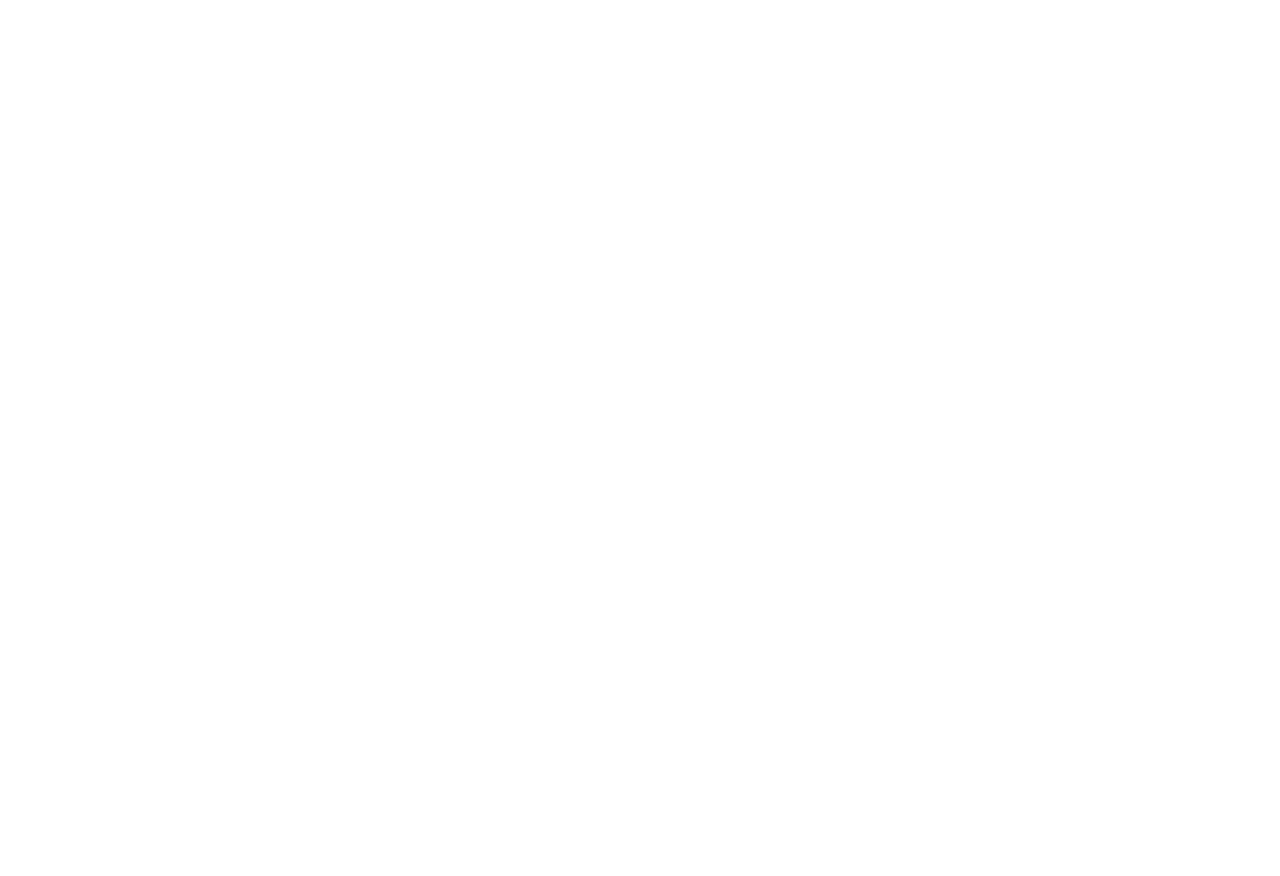
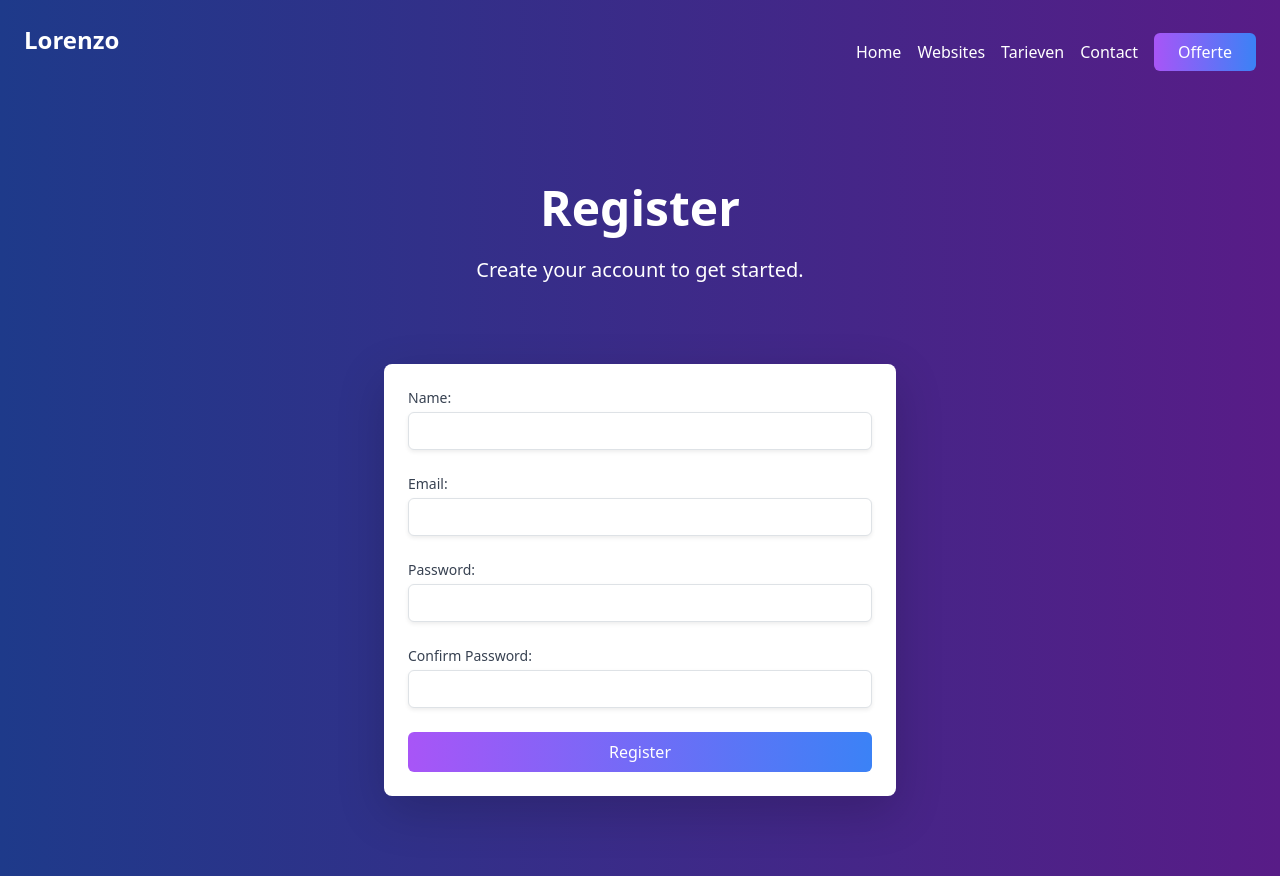
Before and after one commit to LorenzovandenDungen/Examenportfolio_versiebeheer3, a Vue app: page /register in a window 1280 px wide. Before the commit this address had no page. Before the commit the page ends 800 px from the top, so only its background shows below. Built offline with nearby package versions, Linux system fonts and the light colour scheme.

Commit message:
Refactor router to add protected routes and implement authentication guard

```diff
--- a/src/router/index.js
+++ b/src/router/index.js
@@ -7,7 +7,10 @@
 import PaymentView from '@/views/PaymentView.vue'
 import UserDashboard from '@/views/UserDashboard.vue'
 import LoginView from '@/views/LoginView.vue'
+import RegisterView from '@/views/RegisterView.vue' // Optioneel
+import NotFound from '@/views/NotFound.vue' // Zorg ervoor dat deze bestaat
 import { useAuthStore } from '@/stores/auth'
+import { getActivePinia } from 'pinia'
 
 const routes = [
   { path: '/', name: 'home', component: HomeView },
@@ -16,8 +19,18 @@
   { path: '/contact', name: 'contact', component: ContactView },
   { path: '/websites', name: 'websites', component: WebsitesView },
   { path: '/betalen', name: 'betalen', component: PaymentView },
-  { path: '/dashboard', name: 'dashboard', component: UserDashboard },
-  { path: '/login', name: 'login', component: LoginView }
+
+  // Beschermde route met meta property
+  {
+    path: '/dashboard',
+    name: 'dashboard',
+    component: UserDashboard,
+    meta: { requiresAuth: true }
+  },
+
+  { path: '/login', name: 'login', component: LoginView },
+  { path: '/register', name: 'register', component: RegisterView }, // Optioneel
+  { path: '/:pathMatch(.*)*', name: 'NotFound', component: NotFound }
 ]
 
 const router = createRouter({
@@ -25,4 +38,16 @@
   routes
 })
 
+// Router Guard voor Authenticatie
+router.beforeEach((to, from, next) => {
+  const pinia = getActivePinia()
+  const auth = useAuthStore()
+
+  if (to.meta.requiresAuth && !auth.token) {
+    next({ name: 'login', query: { redirect: to.fullPath } })
+  } else {
+    next()
+  }
+})
+
 export default router
--- a/src/stores/auth.js
+++ b/src/stores/auth.js
@@ -10,35 +10,27 @@
     }),
     actions: {
       async register(data) {
-      try {
-        const response = await api.post('/register', data);
-        this.token = response.data.access_token;
-        localStorage.setItem('access_token', this.token);
-      } catch (error) {
-        throw error;
+        const response = await api.post('/register', data)
+        this.token = response.data.access_token
+        localStorage.setItem('access_token', this.token)
+        this.user = response.data.user
+      },
+      async login(data) {
+        const response = await api.post('/login', data)
+        this.token = response.data.access_token
+        localStorage.setItem('access_token', this.token)
+        this.user = response.data.user
+      },
+      logout() {
+        this.user = null
+        this.token = ''
+        localStorage.removeItem('access_token')
+      },
+      async fetchUser() {
+        if (this.token) {
+          const response = await api.get('/user')
+          this.user = response.data
+        }
       }
     },
-    async login(data) {
-      try {
-        const response = await api.post('/login', data);
-        this.token = response.data.access_token;
-        localStorage.setItem('access_token', this.token);
-      } catch (error) {
-        throw error;
-      }
-    },
-    async fetchUser() {
-      try {
-        const response = await api.get('/user');
-        this.user = response.data;
-      } catch (error) {
-        console.error(error);
-      }
-    },
-    logout() {
-      this.user = null;
-      this.token = '';
-      localStorage.removeItem('access_token');
-    },
-  },
-});
+  })
--- /dev/null
+++ b/src/views/NotFound.vue
@@ -0,0 +1,20 @@
+<template>
+    <div class="not-found">
+      <h1>404 - Pagina Niet Gevonden</h1>
+      <p>Sorry, de pagina die je zoekt bestaat niet.</p>
+      <router-link to="/">Ga terug naar Home</router-link>
+    </div>
+  </template>
+
+  <script>
+  export default {
+    name: 'NotFound',
+  }
+  </script>
+
+  <style scoped>
+  .not-found {
+    text-align: center;
+    margin-top: 50px;
+  }
+  </style>
--- /dev/null
+++ b/src/views/RegisterView.vue
@@ -0,0 +1,123 @@
+<template>
+    <div class="bg-gradient-to-r from-blue-900 to-purple-900 min-h-screen text-white">
+      <Header /> <!-- Voeg hier de header component toe -->
+      <main class="flex flex-col items-center py-20 px-4 sm:px-8 lg:px-16">
+        <section class="text-center mb-12">
+          <h1 class="text-4xl sm:text-5xl font-bold mb-4">Register</h1>
+          <p class="text-lg sm:text-xl mb-8">
+            Create your account to get started.
+          </p>
+        </section>
+        <section class="bg-white text-black p-6 rounded-lg shadow-lg w-full max-w-lg">
+          <form @submit.prevent="register" class="space-y-6">
+            <div>
+              <label for="name" class="block text-sm font-medium text-gray-700">Name:</label>
+              <input
+                type="text"
+                id="name"
+                v-model="name"
+                required
+                class="mt-1 block w-full px-3 py-2 border border-gray-300 rounded-md shadow-sm focus:outline-none focus:ring-blue-500 focus:border-blue-500 sm:text-sm"
+              />
+            </div>
+            <div>
+              <label for="email" class="block text-sm font-medium text-gray-700">Email:</label>
+              <input
+                type="email"
+                id="email"
+                v-model="email"
+                required
+                class="mt-1 block w-full px-3 py-2 border border-gray-300 rounded-md shadow-sm focus:outline-none focus:ring-blue-500 focus:border-blue-500 sm:text-sm"
+              />
+            </div>
+            <div>
+              <label for="password" class="block text-sm font-medium text-gray-700">Password:</label>
+              <input
+                type="password"
+                id="password"
+                v-model="password"
+                required
+                class="mt-1 block w-full px-3 py-2 border border-gray-300 rounded-md shadow-sm focus:outline-none focus:ring-blue-500 focus:border-blue-500 sm:text-sm"
+              />
+            </div>
+            <div>
+              <label for="password_confirmation" class="block text-sm font-medium text-gray-700">Confirm Password:</label>
+              <input
+                type="password"
+                id="password_confirmation"
+                v-model="password_confirmation"
+                required
+                class="mt-1 block w-full px-3 py-2 border border-gray-300 rounded-md shadow-sm focus:outline-none focus:ring-blue-500 focus:border-blue-500 sm:text-sm"
+              />
+            </div>
+            <div v-if="error" class="text-red-600 text-sm">
+              {{ error }}
+            </div>
+            <button
+              type="submit"
+              :disabled="loading"
+              class="w-full bg-gradient-to-r from-purple-500 to-blue-500 text-white py-2 px-4 rounded hover:from-purple-600 hover:to-blue-600 flex items-center justify-center"
+            >
+              <svg v-if="loading" class="animate-spin h-5 w-5 mr-3 text-white" xmlns="http://www.w3.org/2000/svg" fill="none" viewBox="0 0 24 24">
+                <circle class="opacity-25" cx="12" cy="12" r="10" stroke="currentColor" stroke-width="4"></circle>
+                <path class="opacity-75" fill="currentColor" d="M4 12a8 8 0 018-8v8H4z"></path>
+              </svg>
+              <span v-if="!loading">Register</span>
+              <span v-else>Registering...</span>
+            </button>
+          </form>
+        </section>
+      </main>
+    </div>
+  </template>
+
+  <script>
+  import { ref } from 'vue';
+  import { useAuthStore } from '../stores/auth';
+  import { useRouter } from 'vue-router';
+  import Header from '@/components/header/Header.vue'; // Zorg ervoor dat het pad klopt
+
+  export default {
+    name: 'RegisterView',
+    components: {
+      Header // Registreer de Header component
+    },
+    setup() {
+      const name = ref('');
+      const email = ref('');
+      const password = ref('');
+      const password_confirmation = ref('');
+      const auth = useAuthStore();
+      const router = useRouter();
+      const loading = ref(false);
+      const error = ref('');
+
+      const register = async () => {
+        loading.value = true;
+        error.value = '';
+
+        try {
+          await auth.register({
+            name: name.value,
+            email: email.value,
+            password: password.value,
+            password_confirmation: password_confirmation.value,
+          });
+          router.push({ name: 'dashboard' });
+        } catch (err) {
+          error.value = err.response?.data?.message || 'An unexpected error occurred.';
+          console.error(err);
+        } finally {
+          loading.value = false;
+        }
+      };
+
+      return { name, email, password, password_confirmation, register, loading, error };
+    }
+  };
+  </script>
+
+  <style scoped>
+  /* Geen nood om scoped stijlen toe te voegen, aangezien we dezelfde stijlen gebruiken als andere pagina's */
+  /* Optioneel: Voeg extra stijlen toe voor foutmeldingen of laadindicatoren */
+  </style>
```
Lines whose indentation alone changed are shown as unchanged.
